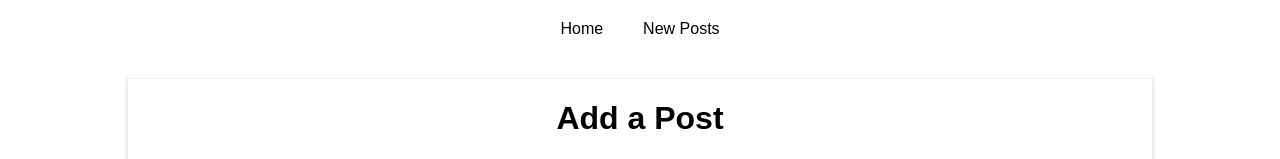
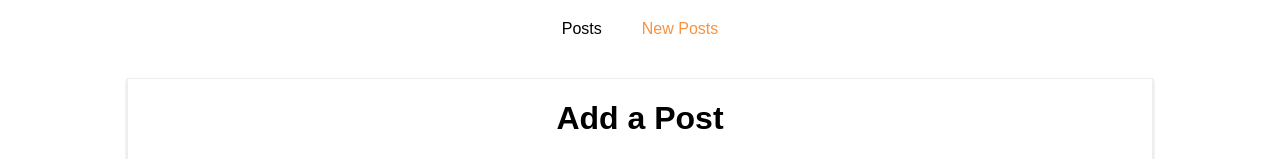
Before and after one commit to UmerAbdullahYaseen/Ajax-Practice, a React (Create React App) app: page /new-post in a window 1280 px wide. Shown: the top 159 px of the page. Built offline with nearby package versions, Linux system fonts and the light colour scheme.

Commit message:
Using Switch and History.push in our Blog porject

```diff
--- a/src/containers/Blog/Blog.css
+++ b/src/containers/Blog/Blog.css
@@ -1,10 +1,3 @@
-.Posts {
-    display: flex;
-    flex-flow: row wrap;
-    justify-content: center;
-    width: 80%;
-    margin: auto;
-}
 
 .Postss ul {
 
--- a/src/containers/Blog/Blog.js
+++ b/src/containers/Blog/Blog.js
@@ -2,10 +2,10 @@ import React, { Component } from 'react';
 //import axios from 'axios';
 /* import Posts from './Posts/Posts'; */
 import './Blog.css';
-import { NavLink, Route } from 'react-router-dom';
+import { NavLink, Route, Switch } from 'react-router-dom';
 import Posts from './Posts/Posts';
 import NewPost from './NewPost/NewPost';
-
+import FullPost from './FullPost/FullPost';
 
 class Blog extends Component {
 
@@ -17,10 +17,28 @@ class Blog extends Component {
                 <header>
                     <nav>
                         <ul>
-                            <li><NavLink to="/" exact>Home</NavLink></li>
+                            <li><NavLink to="/" exact
+                            activeClassName="my-active"
+                            activeStyle={{
+                                color: '#fa923f',
+                                textdecoration: 'underline'
+
+                            }}
+                            >Posts</NavLink></li>
+
                             <li><NavLink to= {{
-                                pathname: '/new-post'
+                                pathname: '/new-post',
+                                hash: '#submit',
+                                search: '?quick-submit=true',
+
+
+                            }}activeClassName="my-active"
+                            activeStyle={{
+                                color: '#fa923f',
+                                textdecoration: 'underline'
+
                             }}>New Posts</NavLink></li>
+
                         </ul>
                     </nav>
                 </header>
@@ -33,9 +51,11 @@ class Blog extends Component {
                 <section>
                     <NewPost />
                 </section> */}
-
+                <Switch>
                 <Route path="/" exact component={Posts} />
                 <Route path="/new-post" exact component={NewPost} />
+                <Route path="/:id" exact component={FullPost} />
+                </Switch>
 
             </div>
         );
--- a/src/containers/Blog/FullPost/FullPost.js
+++ b/src/containers/Blog/FullPost/FullPost.js
@@ -10,14 +10,15 @@ class FullPost extends Component {
         loadedPost: null,
     }
 
-    componentDidUpdate() {
+    componentDidMount() {
+        console.log(this.props)
 
-        if(this.props.id)
+        if(this.props.match.params.id)
     {
         if(!this.state.loadedPost ||  (this.state.loadedPost &&  this.state.loadedPost.id !== this.props.id) )
 
         {
-            axios.get('/posts/'+ this.props.id)
+            axios.get('/posts/'+ this.props.match.params.id)
             .then(response => {
                this.setState({loadedPost: response.data})
             });
--- a/src/containers/Blog/Posts/Posts.js
+++ b/src/containers/Blog/Posts/Posts.js
@@ -2,7 +2,6 @@ import React, { Component } from "react";
 import axios from '../../../axios';
 import Post from '../../../components/Post/Post';
 import './Posts.css';
-
 
 class Posts extends Component {
     state={
@@ -13,7 +12,7 @@ class Posts extends Component {
 
     postSelectedHandler = (id) => {
 
-        this.setState({selectedPostid: id})
+        this.props.history.push('/' + id);
 
 }
 
@@ -50,13 +49,17 @@ componentDidMount() {
         if (!this.state.error) {
             posts = this.state.posts.map(post => {
 
-                return <Post
+                return (
+
+                <Post
+
                 key={ post.id  }
                 title={post.title}
                 author={post.author}
                 clicked ={() =>this.postSelectedHandler(post.id)}
 
-                />;
+                />
+                );
 
             })
 
```
